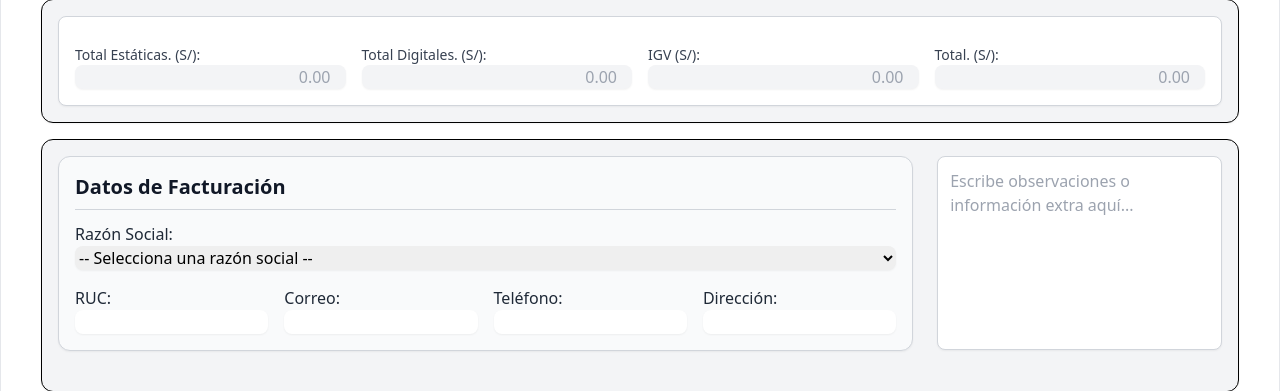
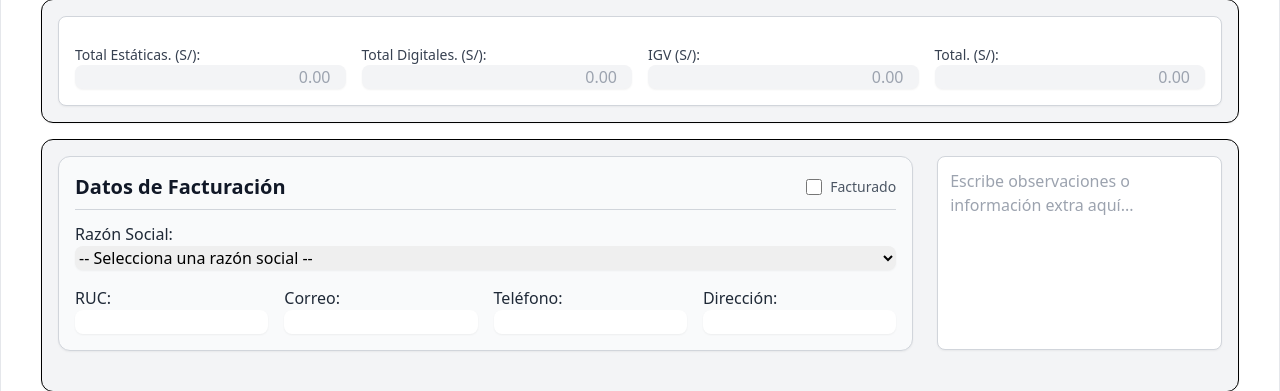
Before and after one commit to lcastillo1486/LimaVisual, a Django app: page /crear/pedido/ in a window 1280 px wide. Shown: the part 1025-1416 px from the top of the page. Run offline with Django 4.2, Linux system fonts and the light colour scheme; a user stored in the database is signed in; data comes from the database, SQL or seed files in the repository; some libraries are stand-ins or nearby versions.

Commit message:
facturado_nueva_nota

```diff
--- a/pedidos/templates/nuevo_pedido.html
+++ b/pedidos/templates/nuevo_pedido.html
@@ -344,9 +344,17 @@
 
                 <!-- 🧾 Bloque principal: Datos de Facturación (3/4 del espacio) -->
                 <div class="md:basis-3/4 mb-6 p-4 bg-gray-50 border border-gray-300 rounded-xl shadow-sm">
-                    <div class="mb-3 pb-2 border-b border-gray-300">
-                        <h2 class="text-xl font-semibold text-gray-900">Datos de Facturación</h2>
-
+                    <div class="mb-3 pb-2 border-b border-gray-300 flex items-center justify-between">
+                        <h2 class="text-xl font-semibold text-gray-900">
+                            Datos de Facturación
+                        </h2>
+
+                        <label class="flex items-center gap-2 text-sm text-gray-600 cursor-pointer">
+                            <input type="hidden" name="facturado" value="0">
+                            <input type="checkbox" name="facturado" value="1"
+                                class="h-4 w-4 text-blue-600 border-gray-300 rounded focus:ring-blue-500">
+                            <span>Facturado</span>
+                        </label>
                     </div>
 
                     <div>
--- a/pedidos/views.py
+++ b/pedidos/views.py
@@ -175,6 +175,7 @@ def nuevo_pedido(request):
         direccion = request.POST.get("direccion")
         detalle_ubicaciones = request.POST.get("detalle_ubicaciones")
         detalle_facturacion = request.POST.get("detalle_facturacion")
+        facturado = request.POST.get("facturado")
 
         # 📦 Procesar ubicaciones FIJAS
         ubicaciones = request.POST.getlist('ubicaciones_seleccionadas') or []
```
